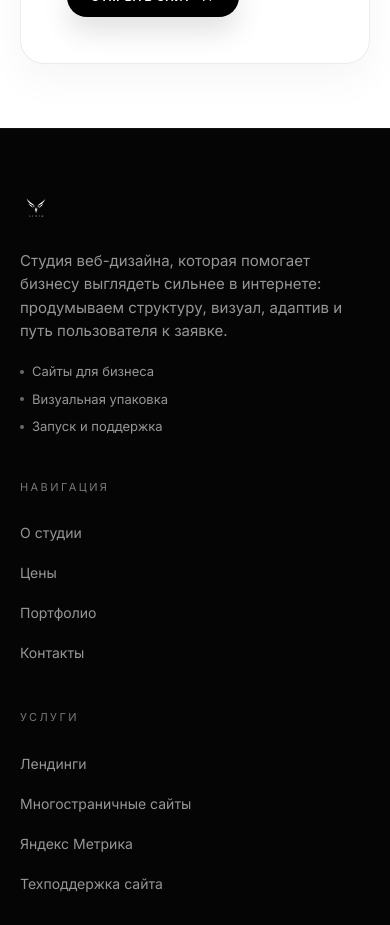
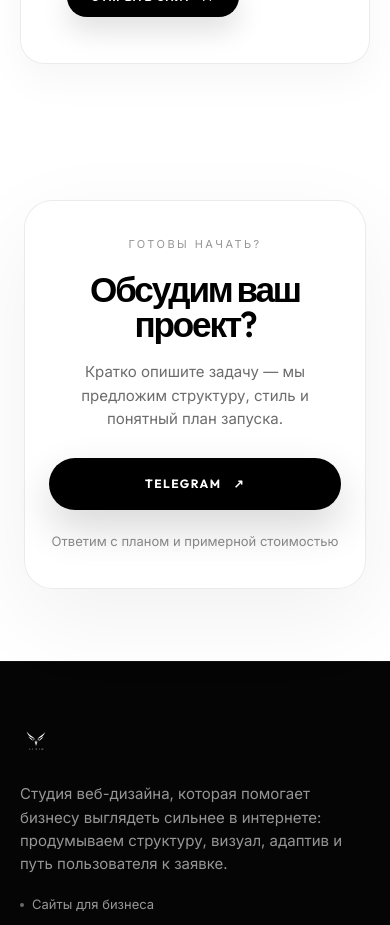
Before and after one commit to egorbagramyan0-bot/sirin, a React (Vite) app: page / in a window 390 px wide. Shown: the part 7000-7925 px from the top of the page. Built offline with nearby package versions, Linux system fonts and the light colour scheme.

Commit message:
feat: add PreFooterCTA component and update contacts navigation

```diff
--- a/src/App.jsx
+++ b/src/App.jsx
@@ -32,7 +32,7 @@ export default function App() {
   const goToSection = (index) => {
     if (index < 0 || index > 4) return;
 
-    const sections = ['#hero', '#about', '#approach', '#portfolio', '#footer'];
+    const sections = ['#hero', '#about', '#approach', '#portfolio', '#contacts'];
     const targetSelector = sections[index];
     const targetElement = document.querySelector(targetSelector);
 
@@ -68,6 +68,7 @@ export default function App() {
         { id: "#about", index: 1 },
         { id: "#approach", index: 2 },
         { id: "#portfolio", index: 3 },
+        { id: "#contacts", index: 4 },
         { id: "#footer", index: 4 }
       ];
 
@@ -93,7 +94,7 @@ export default function App() {
     { id: 'about', label: 'О студии' },
     { id: 'approach', label: 'Цены' },
     { id: 'portfolio', label: 'Портфолио' },
-    { id: 'footer', label: 'Контакты' },
+    { id: 'contacts', label: 'Контакты' },
   ];
 
   return (
--- /dev/null
+++ b/src/components/PreFooterCTA.jsx
@@ -0,0 +1,33 @@
+import React from 'react';
+
+export default function PreFooterCTA() {
+  return (
+    <section id="contacts" className="prefooter-cta-section">
+      <div className="prefooter-cta-card">
+        <span className="section-kicker">ГОТОВЫ НАЧАТЬ?</span>
+
+        <h2 className="font-display">Обсудим ваш проект?</h2>
+
+        <p className="font-sans">
+          Кратко опишите задачу — мы предложим структуру, стиль и понятный план запуска.
+        </p>
+
+        <div className="prefooter-cta-actions">
+          <a
+            className="prefooter-cta-button font-display"
+            href="https://t.me/websirin"
+            target="_blank"
+            rel="noopener noreferrer"
+          >
+            Telegram
+            <span>↗</span>
+          </a>
+        </div>
+
+        <div className="prefooter-cta-note font-sans">
+          Ответим с планом и примерной стоимостью
+        </div>
+      </div>
+    </section>
+  );
+}
--- a/src/index.css
+++ b/src/index.css
@@ -1286,3 +1286,125 @@ html.lenis, html.lenis body {
 .animate-fade-in {
   animation: fadeIn 0.25s ease-out forwards;
 }
+
+/* ── Pre-Footer CTA Section ── */
+.prefooter-cta-section {
+  position: relative;
+  z-index: 6;
+  padding: 96px clamp(56px, 7vw, 120px) 96px;
+  background: #fff;
+}
+
+.prefooter-cta-card {
+  width: min(860px, 100%);
+  margin: 0 auto;
+  padding: clamp(42px, 5vw, 72px);
+  border-radius: 34px;
+  background: rgba(255, 255, 255, 0.84);
+  backdrop-filter: blur(18px);
+  -webkit-backdrop-filter: blur(18px);
+  border: 1px solid rgba(0, 0, 0, 0.08);
+  box-shadow: 0 28px 90px rgba(0, 0, 0, 0.06);
+  text-align: center;
+  display: flex;
+  flex-direction: column;
+  align-items: center;
+}
+
+.prefooter-cta-card .section-kicker {
+  font-size: 11px;
+  line-height: 1;
+  letter-spacing: 0.22em;
+  text-transform: uppercase;
+  color: rgba(0, 0, 0, 0.42);
+  margin-bottom: 22px;
+}
+
+.prefooter-cta-card h2 {
+  margin: 0;
+  font-size: clamp(38px, 4.2vw, 72px);
+  line-height: 0.96;
+  letter-spacing: -0.06em;
+  font-weight: 600;
+  color: #000;
+}
+
+.prefooter-cta-card p {
+  margin: 22px auto 0;
+  max-width: 560px;
+  font-size: 16px;
+  line-height: 1.55;
+  color: rgba(0, 0, 0, 0.58);
+}
+
+.prefooter-cta-actions {
+  margin-top: 34px;
+  display: flex;
+  justify-content: center;
+}
+
+.prefooter-cta-button {
+  height: 54px;
+  min-width: 220px;
+  padding: 0 30px;
+  border-radius: 999px;
+  background: #000;
+  color: #fff;
+  display: inline-flex;
+  align-items: center;
+  justify-content: center;
+  gap: 12px;
+  text-decoration: none;
+  font-size: 12px;
+  line-height: 1;
+  letter-spacing: 0.12em;
+  text-transform: uppercase;
+  font-weight: 700;
+  box-shadow: 0 18px 42px rgba(0, 0, 0, 0.16);
+  transition: transform 0.24s ease, box-shadow 0.24s ease, background 0.24s ease;
+}
+
+.prefooter-cta-button:hover {
+  transform: translateY(-2px);
+  background: #111;
+  box-shadow: 0 24px 56px rgba(0, 0, 0, 0.2);
+}
+
+.prefooter-cta-note {
+  margin-top: 22px;
+  font-size: 13px;
+  line-height: 1.4;
+  color: rgba(0, 0, 0, 0.46);
+}
+
+@media (max-width: 768px) {
+  .prefooter-cta-section {
+    padding: 72px 24px;
+  }
+
+  .prefooter-cta-card {
+    padding: 38px 24px;
+    border-radius: 28px;
+  }
+
+  .prefooter-cta-card h2 {
+    font-size: clamp(34px, 9vw, 46px);
+    line-height: 1;
+  }
+
+  .prefooter-cta-card p {
+    font-size: 15px;
+    margin-top: 18px;
+  }
+
+  .prefooter-cta-actions {
+    width: 100%;
+    margin-top: 28px;
+  }
+
+  .prefooter-cta-button {
+    width: 100%;
+    max-width: 320px;
+    height: 52px;
+  }
+}
--- a/src/pages/HomePage.jsx
+++ b/src/pages/HomePage.jsx
@@ -3,6 +3,7 @@ import Hero from '../components/Hero';
 import AboutSection from '../components/AboutSection';
 import ApproachSection from '../components/ApproachSection';
 import PortfolioSection from '../components/PortfolioSection';
+import PreFooterCTA from '../components/PreFooterCTA';
 import Footer from '../components/Footer';
 
 export default function HomePage({
@@ -20,6 +21,7 @@ export default function HomePage({
       <AboutSection />
       <ApproachSection />
       <PortfolioSection />
+      <PreFooterCTA />
       <Footer onNavigate={handleNavClick} />
     </div>
   );
```
